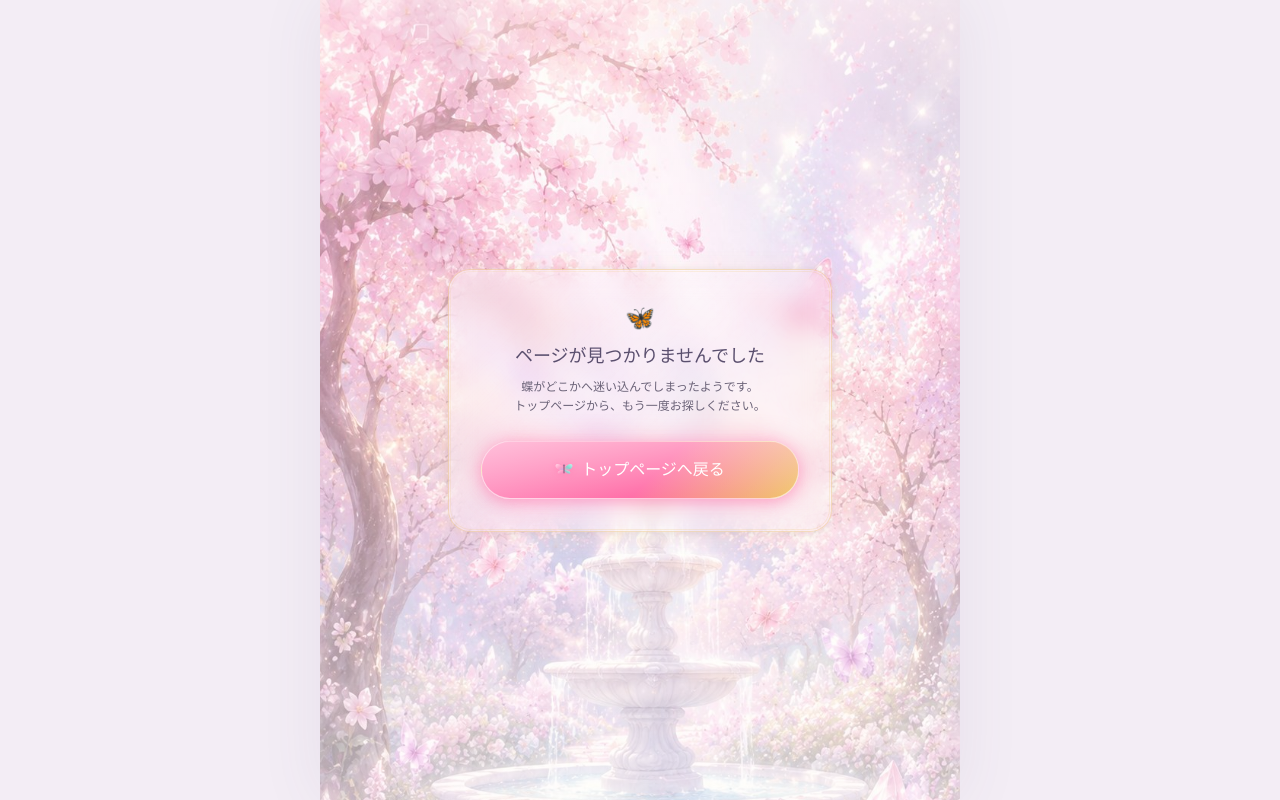
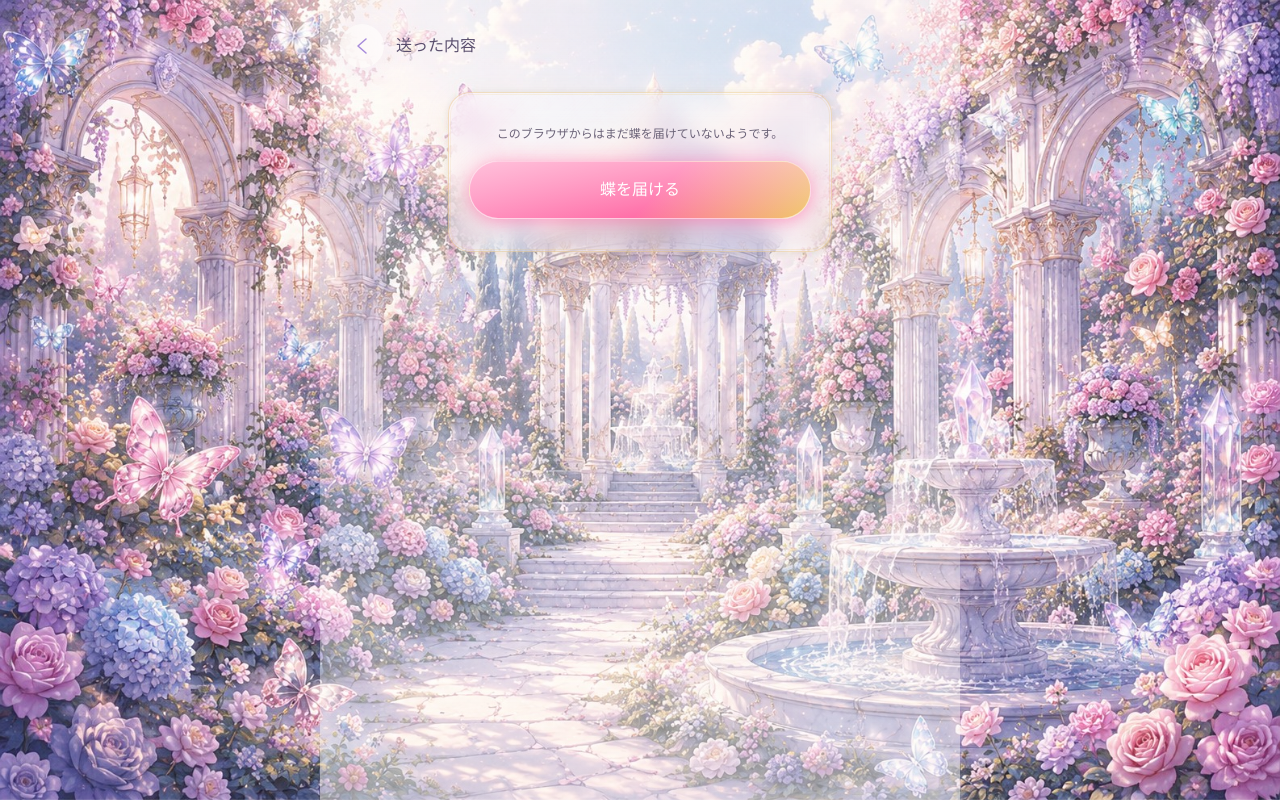
Before and after one commit to niyapop67/Butterfly-garden, a Next.js app: page /submit/mine in a window 1280 px wide. Before the commit this address had no page. Built offline with nearby package versions, Linux system fonts and the light colour scheme; no server answers; a web font is replaced by a local one.

Commit message:
feat: 送信後いつでも見返せる/submit/mineページを追加

```diff
--- /dev/null
+++ b/src/app/submit/mine/page.tsx
@@ -0,0 +1,142 @@
+"use client";
+
+import { useEffect, useState } from "react";
+import Link from "next/link";
+import { doc, getDoc } from "firebase/firestore";
+import GlassCard from "@/components/ui/GlassCard";
+import CrystalButton from "@/components/ui/CrystalButton";
+import ButterflyImage from "@/components/butterfly/ButterflyImage";
+import { db } from "@/lib/firebase";
+import { hasSubmittedBefore } from "@/lib/submissionFlag";
+import { BUTTERFLY_THEMES, type SubmissionDoc } from "@/types/submission";
+
+/**
+ * "自分の送信内容を見返す" page — 2026-07-06 feature.
+ *
+ * Not tied to any account system (there isn't one here) — this only works
+ * because markSubmitted() stashes the Firestore doc ID in this browser's
+ * localStorage right after a successful submit (see submissionFlag.ts).
+ * That means:
+ *  - it only ever shows *this device's own* most recent submission
+ *  - it stops working if localStorage is cleared, or on a different
+ *    device/browser — same limitation as the "already submitted" nudge
+ *    on /submit, and accepted for the same reason (see that feature's
+ *    2026-07-06 decision — a real account system was out of scope)
+ *
+ * Firestore read rules are open to everyone (firestore.rules — the garden
+ * page already needs public read), so fetching by doc ID here doesn't need
+ * any extra backend change. This page is under GATE 1 only (not GATE 2),
+ * same tier as /submit itself, since it's just showing you your own words
+ * back to you.
+ */
+export default function MySubmissionPage() {
+  const [state, setState] = useState<
+    | { status: "checking" }
+    | { status: "none" }
+    | { status: "loading" }
+    | { status: "error" }
+    | { status: "ready"; entry: SubmissionDoc }
+  >({ status: "checking" });
+
+  useEffect(() => {
+    const record = hasSubmittedBefore();
+    if (!record) {
+      setState({ status: "none" });
+      return;
+    }
+    setState({ status: "loading" });
+    getDoc(doc(db, "submissions", record.id))
+      .then((snap) => {
+        if (!snap.exists()) {
+          setState({ status: "error" });
+          return;
+        }
+        setState({ status: "ready", entry: snap.data() as SubmissionDoc });
+      })
+      .catch(() => setState({ status: "error" }));
+  }, []);
+
+  return (
+    <main className="bg-day-garden relative min-h-screen overflow-hidden px-5 pb-12 pt-6">
+      <div
+        aria-hidden
+        className="bg-photo-layer md:hidden"
+        style={{ backgroundImage: "url(/images/topsubmit-bg-mobile.jpg)" }}
+      />
+      <div
+        aria-hidden
+        className="bg-photo-layer hidden md:block"
+        style={{ backgroundImage: "url(/images/topsubmit-bg-desktop.jpg)" }}
+      />
+
+      <header className="relative z-10 mb-6 flex items-center gap-3">
+        <Link
+          href="/submit"
+          aria-label="投稿ページへ戻る"
+          className="flex h-11 w-11 items-center justify-center rounded-full bg-white/50 backdrop-blur-md shadow-glass-soft"
+        >
+          <svg width="10" height="16" viewBox="0 0 10 16" fill="none" aria-hidden>
+            <path d="M9 1L1 8L9 15" stroke="#a78bdb" strokeWidth="1.5" strokeLinecap="round" strokeLinejoin="round" />
+          </svg>
+        </Link>
+        <h1 className="font-display-jp text-base" style={{ color: "var(--color-ink)" }}>
+          送った内容
+        </h1>
+      </header>
+
+      <section className="relative z-10 mx-auto w-full max-w-sm">
+        {state.status === "checking" || state.status === "loading" ? (
+          <GlassCard className="px-5 py-8 text-center">
+            <p className="font-body text-xs" style={{ color: "var(--color-ink-soft)" }}>
+              読み込み中…
+            </p>
+          </GlassCard>
+        ) : state.status === "none" ? (
+          <GlassCard className="px-5 py-8 text-center">
+            <p className="font-body text-xs leading-relaxed" style={{ color: "var(--color-ink-soft)" }}>
+              このブラウザからはまだ蝶を届けていないようです。
+            </p>
+            <Link href="/submit" className="mt-4 block">
+              <CrystalButton className="w-full">蝶を届ける</CrystalButton>
+            </Link>
+          </GlassCard>
+        ) : state.status === "error" ? (
+          <GlassCard className="px-5 py-8 text-center">
+            <p className="font-body text-xs leading-relaxed" style={{ color: "var(--color-ink-soft)" }}>
+              内容の読み込みに失敗しました。通信状況を確認してもう一度お試しください。
+            </p>
+          </GlassCard>
+        ) : (
+          <GlassCard className="px-5 py-5">
+            <div className="flex items-start gap-3">
+              <div className="flex-shrink-0">
+                <ButterflyImage type={state.entry.butterflyType} size="small" displayWidth={48} />
+              </div>
+              <div className="min-w-0 flex-1">
+                <div className="flex items-baseline justify-between gap-2">
+                  <p className="truncate font-display-jp text-sm font-semibold" style={{ color: "var(--color-ink)" }}>
+                    {state.entry.nickname || "（名前未設定）"}
+                  </p>
+                  <span className="flex-shrink-0 font-body text-[10px]" style={{ color: "#a89fb3" }}>
+                    {BUTTERFLY_THEMES[state.entry.butterflyType]?.labelJa ?? ""}
+                  </span>
+                </div>
+                <p
+                  className="mt-1.5 whitespace-pre-wrap font-body text-xs leading-relaxed"
+                  style={{ color: "var(--color-ink-soft)" }}
+                >
+                  {state.entry.message}
+                </p>
+                {state.entry.voiceUrl && (
+                  <audio controls preload="none" src={state.entry.voiceUrl} className="mt-2 h-8 w-full">
+                    お使いのブラウザは音声再生に対応していません。
+                  </audio>
+                )}
+              </div>
+            </div>
+          </GlassCard>
+        )}
+      </section>
+    </main>
+  );
+}
--- a/src/components/forms/SubmitFlow.tsx
+++ b/src/components/forms/SubmitFlow.tsx
@@ -72,8 +72,8 @@ export default function SubmitFlow() {
     setSubmitError(null);
     setIsSubmitting(true);
     try {
-      await submitEntry(draft);
-      markSubmitted(draft.nickname.trim());
+      const id = await submitEntry(draft);
+      markSubmitted(draft.nickname.trim(), id);
       setIsDone(true);
     } catch (err) {
       console.error(err);
@@ -363,11 +363,15 @@ function AlreadySubmittedNotice({
         </p>
       </GlassCard>
 
-      <Link href="/garden" className="w-full max-w-xs">
+      <Link href="/submit/mine" className="w-full max-w-xs">
         <CrystalButton className="w-full">
           <CrystalIcon size={18} />
-          ガーデンを見る
+          送った内容を見る
         </CrystalButton>
+      </Link>
+
+      <Link href="/garden" className="font-body text-[11px] underline decoration-dotted underline-offset-4" style={{ color: "var(--color-ink-soft)", opacity: 0.7 }}>
+        ガーデンを見る
       </Link>
 
       {/* Deliberately understated — this is a soft nudge, not a hard block
@@ -415,6 +419,14 @@ function ThankYouScreen() {
           ガーデンを見る
         </CrystalButton>
       </Link>
+
+      <Link
+        href="/submit/mine"
+        className="font-body text-[11px] underline decoration-dotted underline-offset-4"
+        style={{ color: "var(--color-ink-soft)", opacity: 0.7 }}
+      >
+        送った内容をあとで見返す
+      </Link>
     </div>
   );
 }
--- a/src/lib/submissionFlag.ts
+++ b/src/lib/submissionFlag.ts
@@ -14,6 +14,12 @@ const STORAGE_KEY = "butterfly-garden:submitted";
 interface SubmissionRecord {
   submittedAt: string;
   nickname: string;
+  /** Firestore doc ID from submitEntry(), used by /submit/mine to fetch
+   *  this specific submission back — see that page for why this is safe
+   *  even though Firestore read rules are open to everyone (the doc ID
+   *  itself, a random Firestore-generated string, is the only thing that
+   *  scopes this to "your own" submission). */
+  id: string;
 }
 
 export function hasSubmittedBefore(): SubmissionRecord | null {
@@ -27,10 +33,10 @@ export function hasSubmittedBefore(): SubmissionRecord | null {
   }
 }
 
-export function markSubmitted(nickname: string): void {
+export function markSubmitted(nickname: string, id: string): void {
   if (typeof window === "undefined") return;
   try {
-    const record: SubmissionRecord = { submittedAt: new Date().toISOString(), nickname };
+    const record: SubmissionRecord = { submittedAt: new Date().toISOString(), nickname, id };
     window.localStorage.setItem(STORAGE_KEY, JSON.stringify(record));
   } catch {
     // localStorage unavailable (private mode edge cases, storage full, etc.)
```
